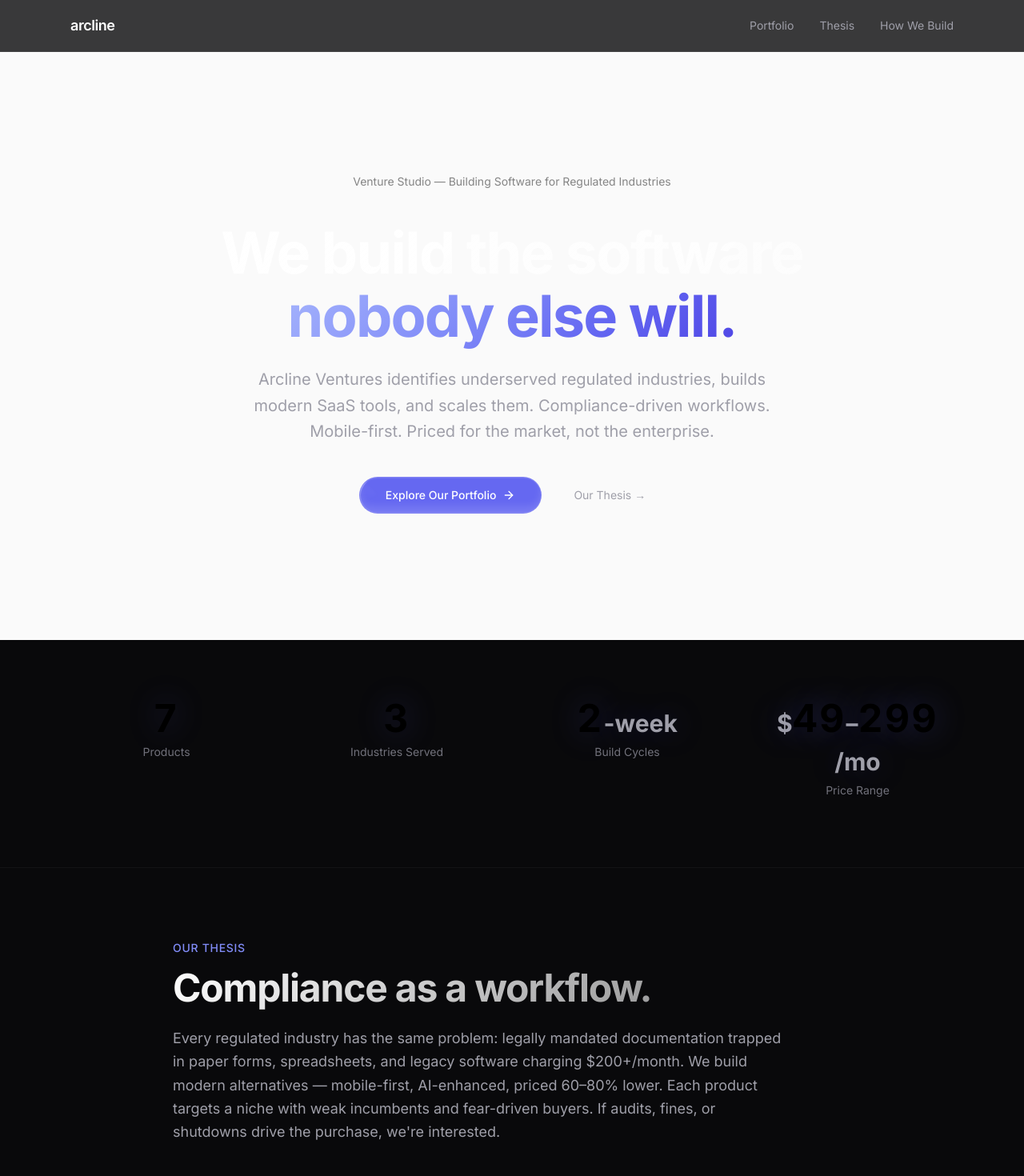
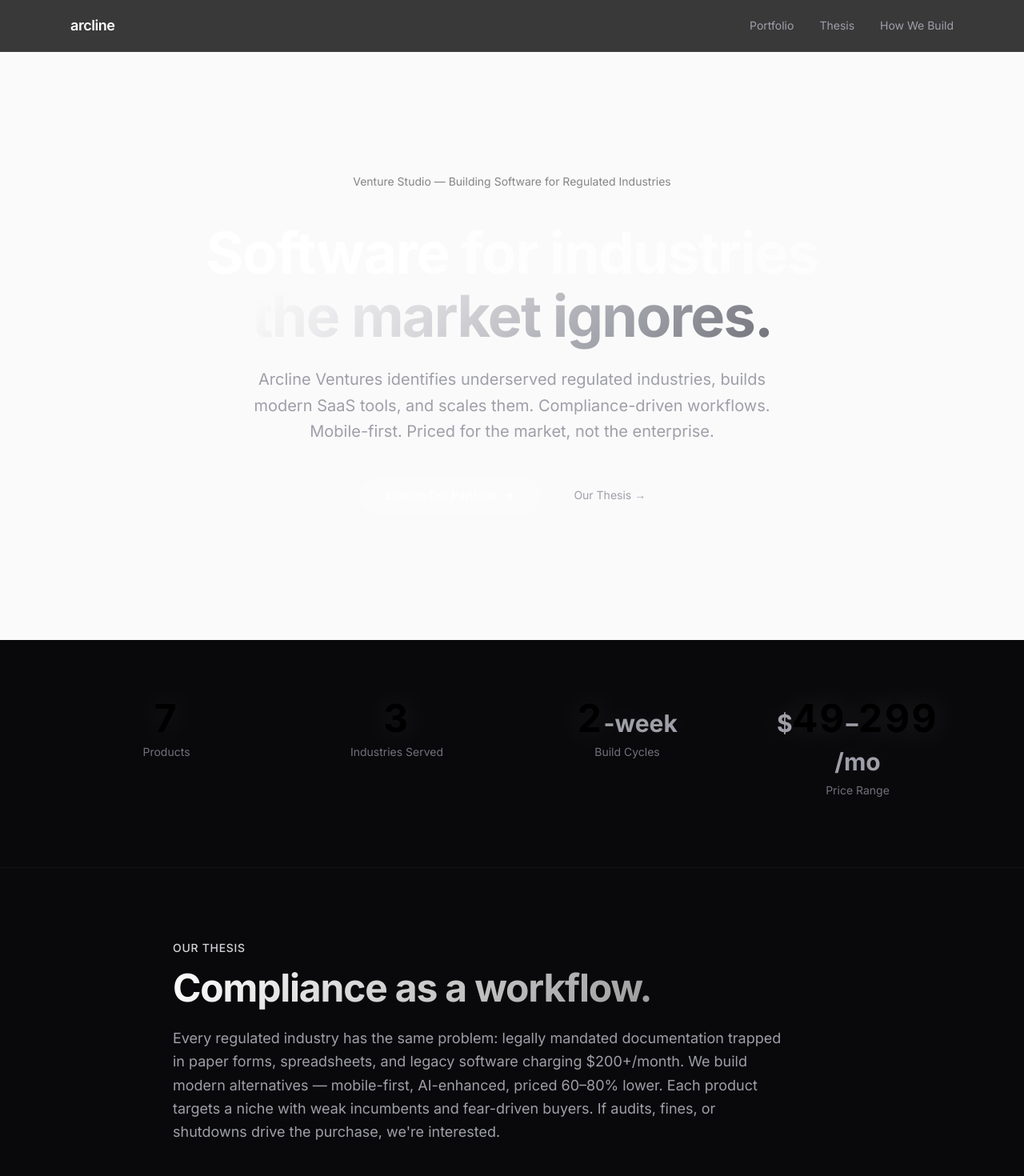
Before and after one commit to nolanterry/nolan-ventures, a Next.js app: page / in a window 1280 px wide. Shown: the top 1470 px of the page at 80% size. Built offline with nearby package versions, Linux system fonts and the light colour scheme.

Commit message:
rebrand: white/silver palette, new headline, remove magenta aurora

```diff
--- a/app/globals.css
+++ b/app/globals.css
@@ -1,10 +1,10 @@
 @import "tailwindcss";
 
 @theme {
-  --color-brand: #6366f1;
-  --color-brand-dark: #4f46e5;
-  --color-brand-light: #818cf8;
-  --color-accent: #10b981;
+  --color-brand: #a1a1aa;
+  --color-brand-dark: #71717a;
+  --color-brand-light: #d4d4d8;
+  --color-accent: #e4e4e7;
   --color-dark: #09090b;
   --color-dark-light: #18181b;
   --color-dark-mid: #27272a;
@@ -30,10 +30,10 @@ body {
 @keyframes spin-around { 0% { transform: translateZ(0) rotate(0); } 15%, 35% { transform: translateZ(0) rotate(90deg); } 65%, 85% { transform: translateZ(0) rotate(270deg); } 100% { transform: translateZ(0) rotate(360deg); } }
 @keyframes shiny-text { 0%, 90%, 100% { background-position: calc(-100% - var(--shiny-width)) 0; } 30%, 60% { background-position: calc(100% + var(--shiny-width)) 0; } }
 
-.mesh-gradient { background: radial-gradient(ellipse 80% 50% at 50% -20%, rgba(99, 102, 241, 0.12), transparent), radial-gradient(ellipse 60% 40% at 80% 50%, rgba(99, 102, 241, 0.04), transparent); }
+.mesh-gradient { background: radial-gradient(ellipse 80% 50% at 50% -20%, rgba(255, 255, 255, 0.06), transparent), radial-gradient(ellipse 60% 40% at 80% 50%, rgba(255, 255, 255, 0.02), transparent); }
 .glass { background: rgba(24, 24, 27, 0.5); backdrop-filter: blur(24px); -webkit-backdrop-filter: blur(24px); border: 1px solid rgba(255, 255, 255, 0.06); }
-.glow-brand { box-shadow: 0 0 80px -20px rgba(99, 102, 241, 0.25); }
+.glow-brand { box-shadow: 0 0 80px -20px rgba(255, 255, 255, 0.1); }
 .text-gradient { background: linear-gradient(135deg, #fff 0%, rgba(255,255,255,0.6) 100%); -webkit-background-clip: text; -webkit-text-fill-color: transparent; background-clip: text; }
-.text-gradient-brand { background: linear-gradient(135deg, #a5b4fc 0%, #818cf8 40%, #6366f1 70%, #4f46e5 100%); -webkit-background-clip: text; -webkit-text-fill-color: transparent; background-clip: text; }
+.text-gradient-brand { background: linear-gradient(135deg, #ffffff 0%, #d4d4d8 40%, #a1a1aa 70%, #71717a 100%); -webkit-background-clip: text; -webkit-text-fill-color: transparent; background-clip: text; }
 .divider { height: 1px; background: rgba(255,255,255,0.04); }
-.stat-glow { text-shadow: 0 0 40px rgba(99, 102, 241, 0.3); }
+.stat-glow { text-shadow: 0 0 40px rgba(255, 255, 255, 0.15); }
--- a/app/page.tsx
+++ b/app/page.tsx
@@ -166,9 +166,9 @@ export default function Home() {
 
           <BlurFade delay={0.2}>
             <h1 className="text-5xl sm:text-6xl md:text-7xl font-bold leading-[1.1] tracking-tight mb-6">
-              <span className="text-gradient">We build the software</span>
+              <span className="text-gradient">Software for industries</span>
               <br />
-              <span className="text-gradient-brand">nobody else will.</span>
+              <span className="text-gradient-brand">the market ignores.</span>
             </h1>
           </BlurFade>
 
@@ -182,8 +182,8 @@ export default function Home() {
             <div className="flex flex-col sm:flex-row items-center gap-4">
               <Link href="#portfolio">
                 <ShimmerButton
-                  background="rgba(99, 102, 241, 0.9)"
-                  shimmerColor="rgba(255,255,255,0.3)"
+                  background="rgba(255, 255, 255, 0.1)"
+                  shimmerColor="rgba(255,255,255,0.2)"
                   className="text-sm font-medium px-8 py-3"
                 >
                   Explore Our Portfolio
@@ -382,8 +382,8 @@ export default function Home() {
           <BlurFade delay={0.3}>
             <Link href="mailto:hello@arcline.io">
               <ShimmerButton
-                background="rgba(99, 102, 241, 0.9)"
-                shimmerColor="rgba(255,255,255,0.3)"
+                background="rgba(255, 255, 255, 0.1)"
+                shimmerColor="rgba(255,255,255,0.2)"
                 className="text-sm font-medium px-8 py-3"
               >
                 Get in Touch
--- a/components/ui/aurora-background.tsx
+++ b/components/ui/aurora-background.tsx
@@ -33,7 +33,7 @@ export const AuroraBackground = ({
             "after:content-[''] after:absolute after:inset-0\n",
             "after:[background-image:var(--aurora)]\n",
             "after:[background-size:200%,_100%]\n",
-            "after:animate-aurora after:mix-blend-difference\n",
+            "after:animate-aurora\n",
             "after:[background-attachment:fixed]\n",
             showRadialGradient &&
               "[mask-image:radial-gradient(ellipse_at_100%_0%,black_10%,transparent_70%)]"
```
